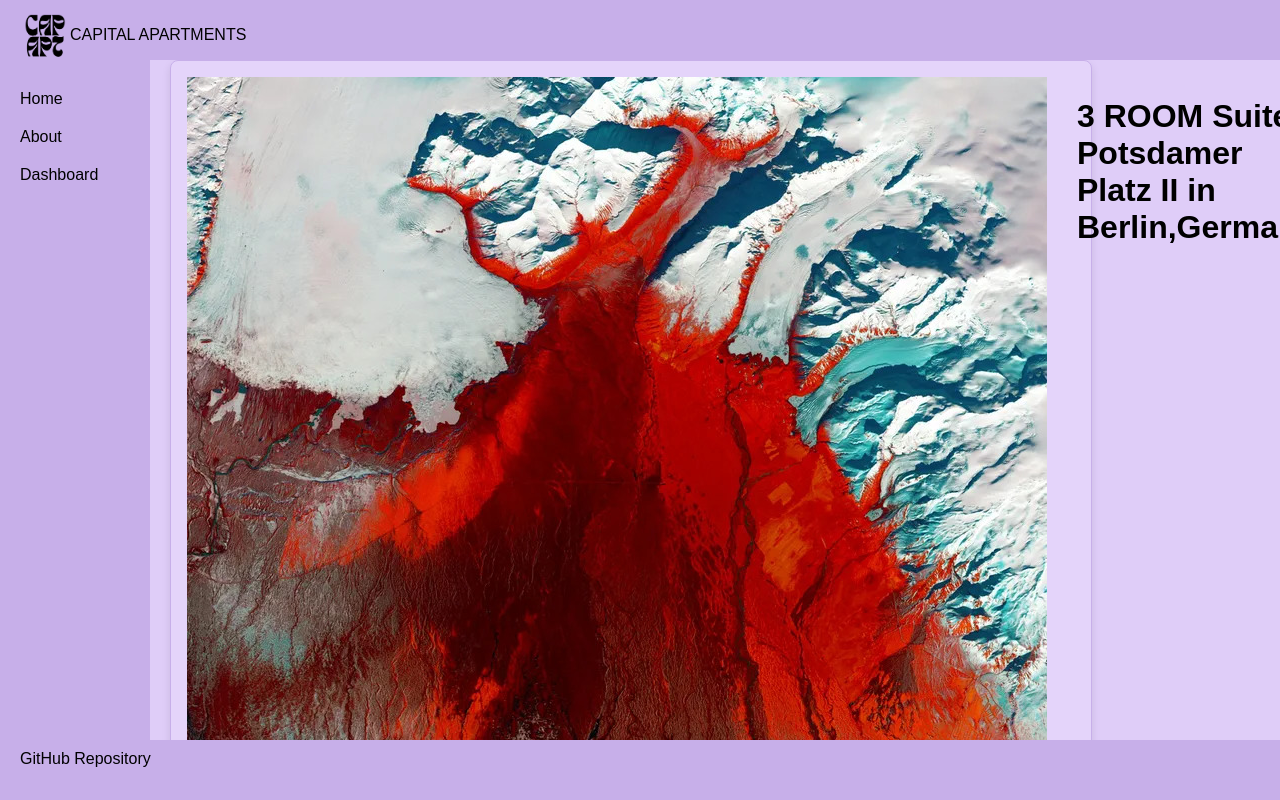
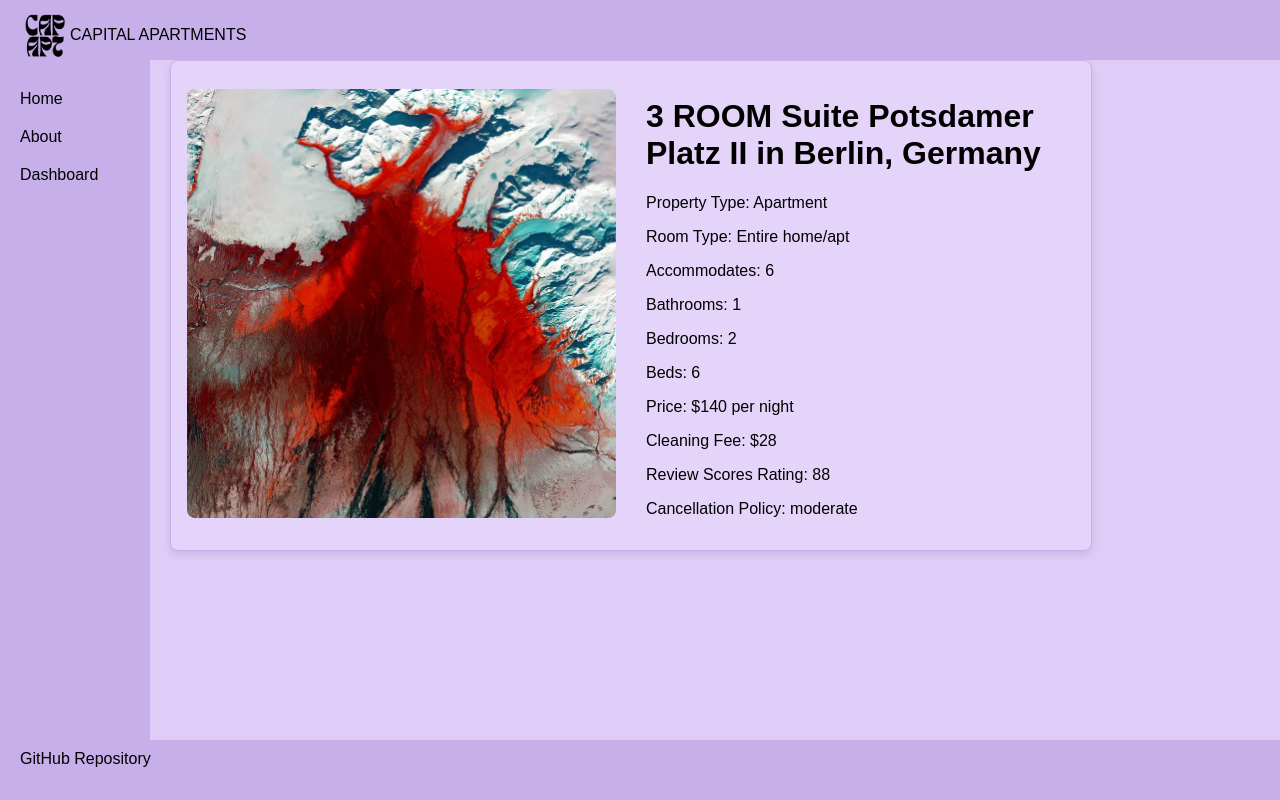
Before and after one commit to mariamagneu/eu-capital-airbnb, a React (Vite) app in the folder vite-project/: page /apartments/10641334 in a window 1280 px wide. Built offline with nearby package versions, Linux system fonts and the light colour scheme.

Commit message:
add info to infopage

```diff
--- a/vite-project/src/pages/AptDetailsPage.jsx
+++ b/vite-project/src/pages/AptDetailsPage.jsx
@@ -1,6 +1,5 @@
 import placeholderImage from "../assets/placeholderimg.jpg";
 import appartmentData from "../rentals.json";
-
 import { useParams, Link } from "react-router-dom";
 
 const containerStyle = {
@@ -12,18 +11,24 @@ const containerStyle = {
   marginBottom: "16px",
   width: "80%",
   display: "grid",
-  gridTemplate: "1fr/ 1fr",
+  gridTemplateColumns: "1fr 1fr",
   gap: "30px",
+  alignItems: "center",
 };
 
 const imgContainerStyle = {
   width: "100%",
-  gridColumn: "1 / 2", // Ensures it spans the first column
+};
+
+const imgStyle = {
+  width: "100%",
+  height: "auto",
+  borderRadius: "8px",
+  objectFit: "cover",
 };
 
 const txtContainerStyle = {
   width: "100%",
-  gridColumn: "2 / 3", // Ensures it spans the second column
 };
 
 function AptDetailsPage() {
@@ -33,12 +38,26 @@ function AptDetailsPage() {
   return (
     <div style={containerStyle}>
       <div className="imgContainer" style={imgContainerStyle}>
-        <img src={aptData.image || placeholderImage} alt="location image" />
+        <img
+          src={aptData.image || placeholderImage}
+          alt="location image"
+          style={imgStyle}
+        />
       </div>
       <div className="txtContainer" style={txtContainerStyle}>
         <h1>
-          {aptData.name} in {aptData.city},{aptData.country}
+          {aptData.name} in {aptData.city}, {aptData.country}
         </h1>
+        <p>Property Type: {aptData.property_type}</p>
+        <p>Room Type: {aptData.room_type}</p>
+        <p>Accommodates: {aptData.accommodates}</p>
+        <p>Bathrooms: {aptData.bathrooms}</p>
+        <p>Bedrooms: {aptData.bedrooms}</p>
+        <p>Beds: {aptData.beds}</p>
+        <p>Price: ${aptData.price} per night</p>
+        <p>Cleaning Fee: ${aptData.cleaning_fee}</p>
+        <p>Review Scores Rating: {aptData.review_scores_rating}</p>
+        <p>Cancellation Policy: {aptData.cancellation_policy}</p>
       </div>
     </div>
   );
```
Also changed, not shown: vite-project/src/components/ApartmentCard.jsx (+24 -14 lines).
